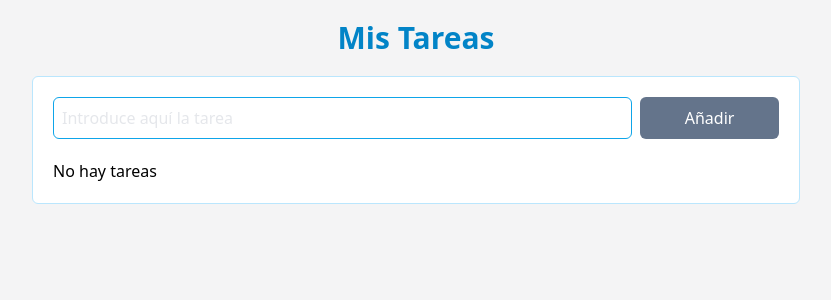
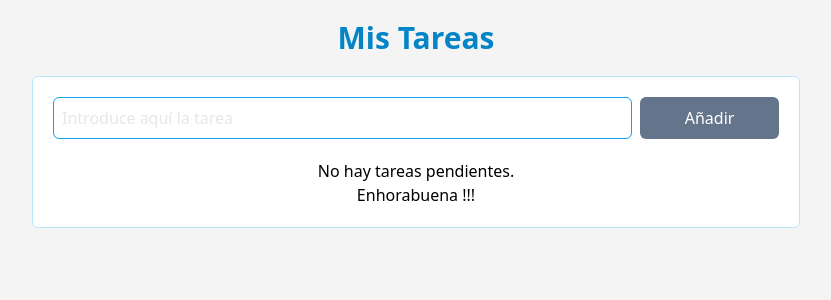
Before and after one commit to sruizpdev/tareas, a React (Vite) app: page / in a window 1280 px wide. Shown: the top 300 px of the page, without its empty margins (224-1055 px from the left). Built offline with nearby package versions, Linux system fonts and the light colour scheme.

Commit message:
terminada

```diff
--- a/package.json
+++ b/package.json
@@ -4,7 +4,7 @@
   "version": "0.0.0",
   "type": "module",
   "scripts": {
-    "dev": "vite",
+    "dev": "vite --host",
     "build": "vite build",
     "preview": "vite preview"
   },
--- a/src/App.jsx
+++ b/src/App.jsx
@@ -46,7 +46,12 @@ function App() {
             Eliminar todo
           </button>
         ) : (
-          "No hay tareas"
+          <div className="text-center">
+
+
+            <p>No hay tareas pendientes. </p>
+            <p>Enhorabuena !!!</p>
+          </div>
         )}
       </div>
     </>
--- a/src/assets/NewTask.jsx
+++ /dev/null
@@ -1,22 +0,0 @@
-import React from "react";
-
-const NewTask = () => {
-  return (
-    <svg
-      xmlns="http://www.w3.org/2000/svg"
-      fill="none"
-      viewBox="0 0 24 24"
-      strokeWidth={1.5}
-      stroke="currentColor"
-      className="w-6 h-6"
-    >
-      <path
-        strokeLinecap="round"
-        strokeLinejoin="round"
-        d="M12 4.5v15m7.5-7.5h-15"
-      />
-    </svg>
-  );
-};
-
-export default NewTask;
```
